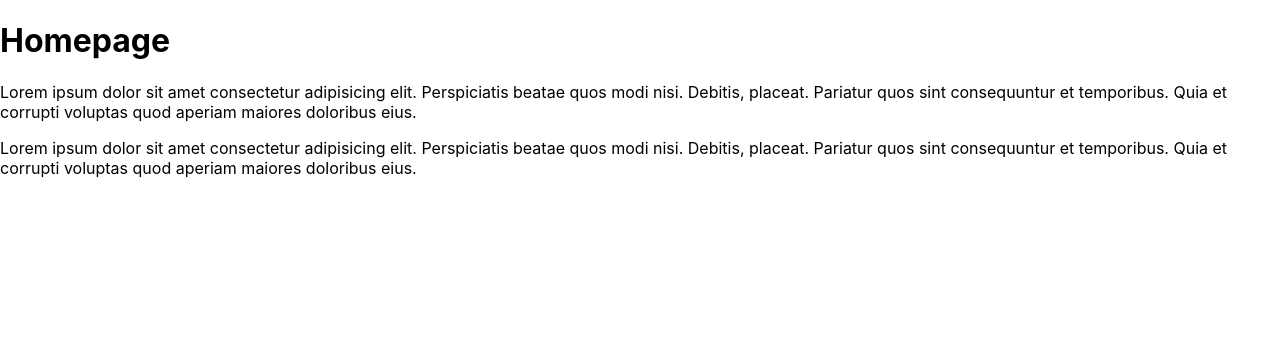
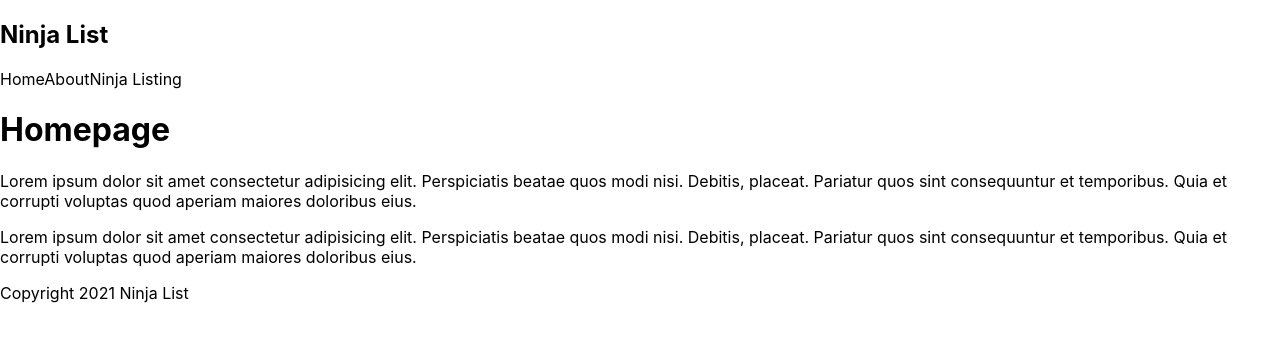
Before and after one commit to jdwjdwjdw/net-ninja-nextjs, a Next.js app: page / in a window 1280 px wide. Shown: the top 342 px of the page. Built offline with nearby package versions, Linux system fonts and the light colour scheme.

Commit message:
Create Navbar and Footer components and add to homepage

```diff
--- /dev/null
+++ b/components/Footer.js
@@ -0,0 +1,9 @@
+const Footer = () => {
+    return (
+        <div>
+            <p>Copyright 2021 Ninja List</p>
+        </div>
+     );
+}
+
+export default Footer;
--- /dev/null
+++ b/components/Navbar.js
@@ -0,0 +1,14 @@
+const Navbar = () => {
+    return (
+        <nav>
+            <div className="logo">
+                <h1>Ninja List</h1>
+            </div>
+            <a>Home</a>
+            <a>About</a>
+            <a>Ninja Listing</a>
+        </nav>
+     );
+}
+
+export default Navbar;
--- a/pages/index.js
+++ b/pages/index.js
@@ -1,12 +1,16 @@
 import Head from 'next/head'
+import Navbar from '../components/Navbar'
+import Footer from '../components/Footer'
 import styles from '../styles/Home.module.css'
 
 export default function Home() {
   return (
     <div className="">
+      <Navbar />
       <h1>Homepage</h1>
       <p>Lorem ipsum dolor sit amet consectetur adipisicing elit. Perspiciatis beatae quos modi nisi. Debitis, placeat. Pariatur quos sint consequuntur et temporibus. Quia et corrupti voluptas quod aperiam maiores doloribus eius.</p>
       <p>Lorem ipsum dolor sit amet consectetur adipisicing elit. Perspiciatis beatae quos modi nisi. Debitis, placeat. Pariatur quos sint consequuntur et temporibus. Quia et corrupti voluptas quod aperiam maiores doloribus eius.</p>
+      <Footer />
     </div>
   )
 }
```
